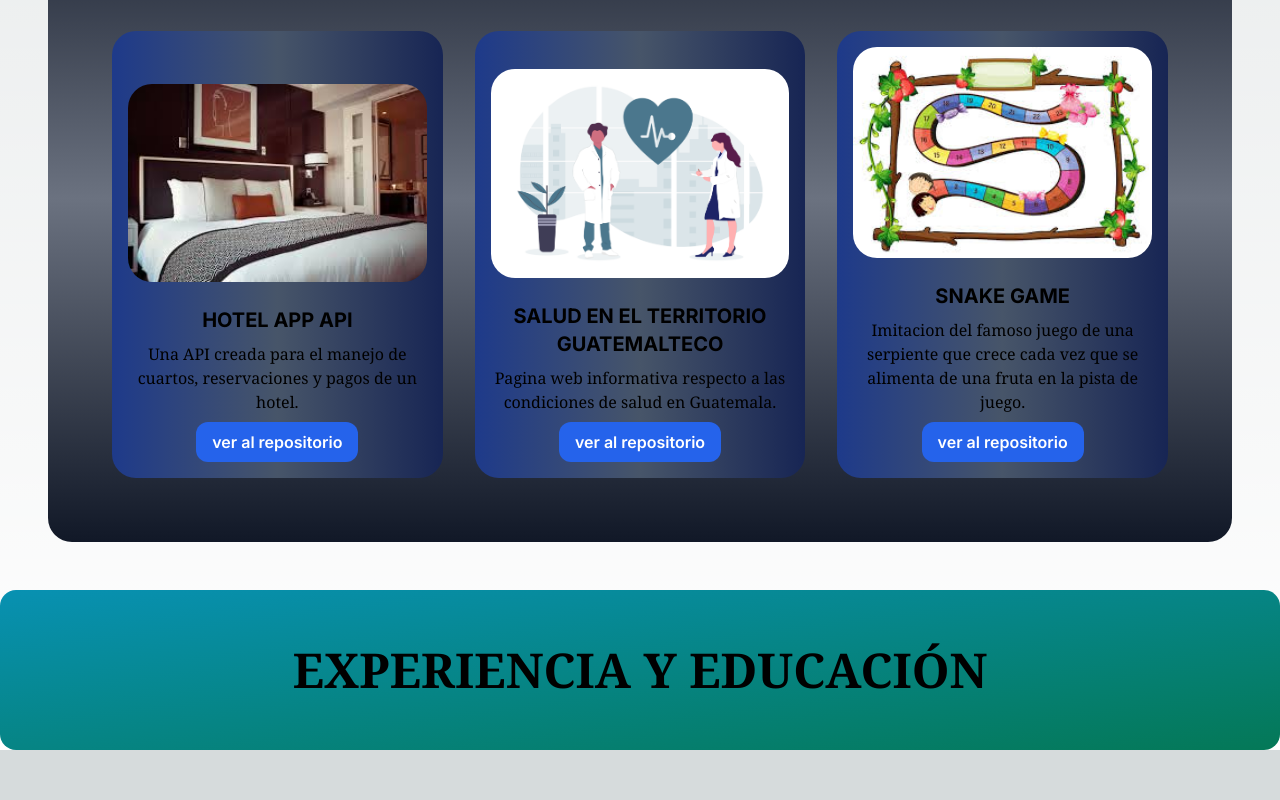
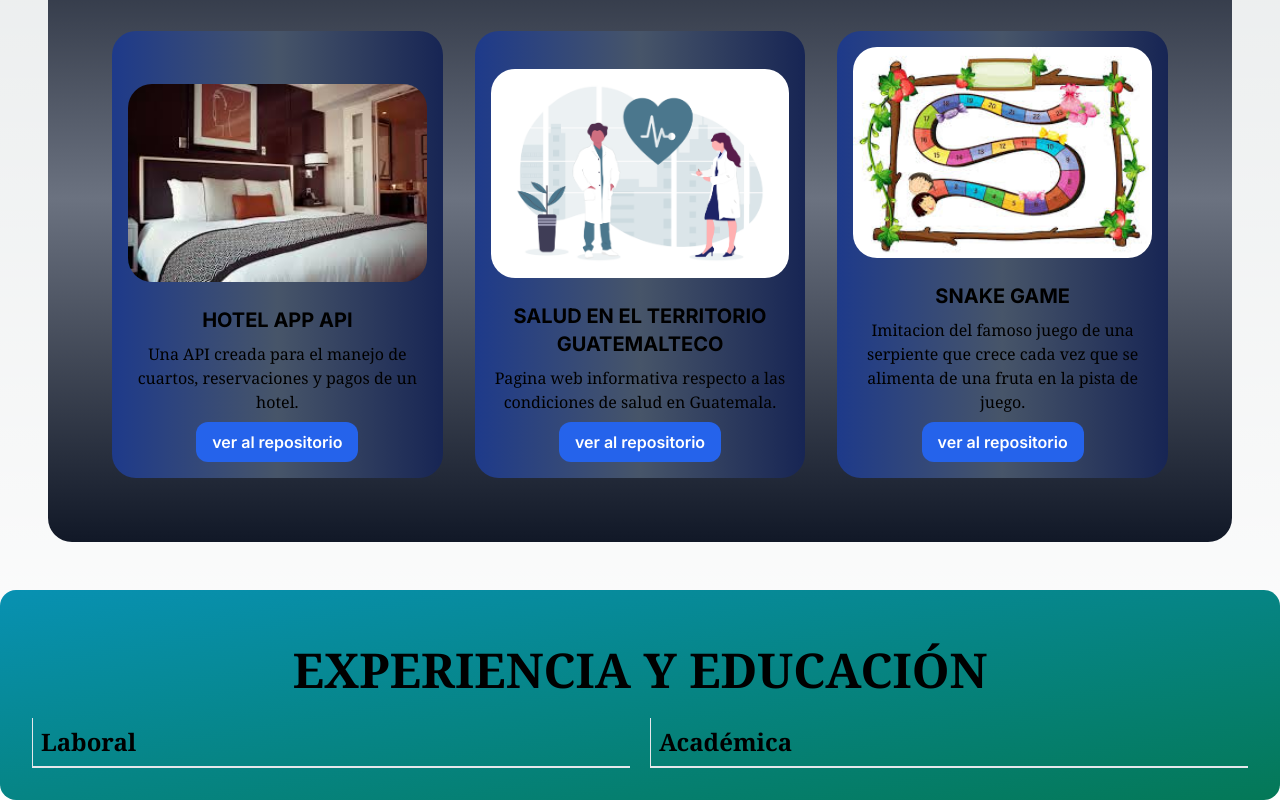
Before and after one commit to emilioxmedina/portafolio-frontend, a Next.js app: page / in a window 1280 px wide. Shown: the part 993-1793 px from the top of the page. Before the commit the page ends 1743 px from the top, so only its background shows below. Built offline with nearby package versions, Linux system fonts and the light colour scheme.

Commit message:
addition

```diff
--- a/src/app/page.tsx
+++ b/src/app/page.tsx
@@ -42,8 +42,16 @@ export default function Home() {
           </div>
         </div>
       </div>
-      <div className="w-full flex justify-center items-center md:p-8 bg-gradient-to-br from-cyan-600 to-emerald-700 rounded-lg md:rounded-2xl">
+      <div className="w-full flex flex-col justify-center items-center md:p-8 bg-gradient-to-br from-cyan-600 to-emerald-700 rounded-lg md:rounded-2xl">
         <h1 className="text-3xl md:text-5xl font-bold font-serif text-center p-6">EXPERIENCIA Y EDUCACIÓN</h1>
+        <div className="flex flex-row gap-5 w-full justify-between items-stretch">
+          <div className="flex flex-col w-full gap-1 p-2 border border-b-2 border-t-0 border-r-0">
+            <h2 className="font-serif font-semibold text-2xl">Laboral</h2>
+          </div>
+          <div className="flex flex-col w-full gap-1 p-2 border border-b-2 border-t-0 border-r-0">
+            <h2 className="font-serif font-semibold text-2xl">Académica</h2>
+          </div>
+        </div>
       </div>
     </main>
       );
```
